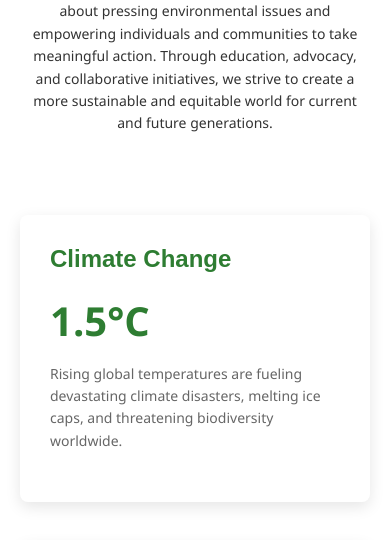
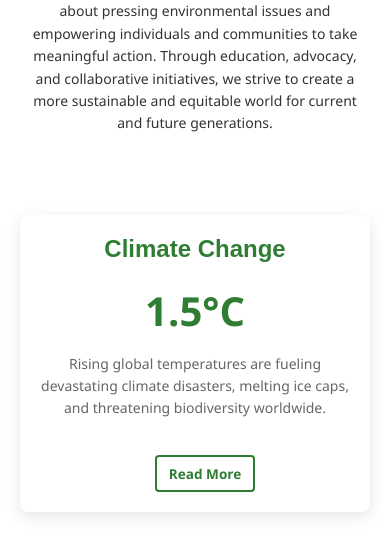
Before and after one commit to Aztral12/ecoaction, a plain HTML site: page about.html in a window 390 px wide. Shown: the part 560-1100 px from the top of the page. Drawn offline with nearby package versions, Linux system fonts and the light colour scheme.

Commit message:
Update about.css

```diff
--- a/css/about.css
+++ b/css/about.css
@@ -76,6 +76,8 @@ body {
     box-shadow: 0 5px 15px rgba(0, 0, 0, 0.1);
     transition: transform 0.3s ease;
     padding: 30px;
+    background-color: white;
+    text-align: center;
 }
 
 .about-card:hover {
@@ -354,3 +356,15 @@ body {
         font-size: 1.5rem;
     }
 }
+
+@media (max-width: 768px) {
+    .about-card {
+        padding: 20px;
+        margin-bottom: 20px;
+    }
+
+    .about-card .btn-outline {
+        display: inline-block;
+        margin-top: 15px;
+    }
+}
```
